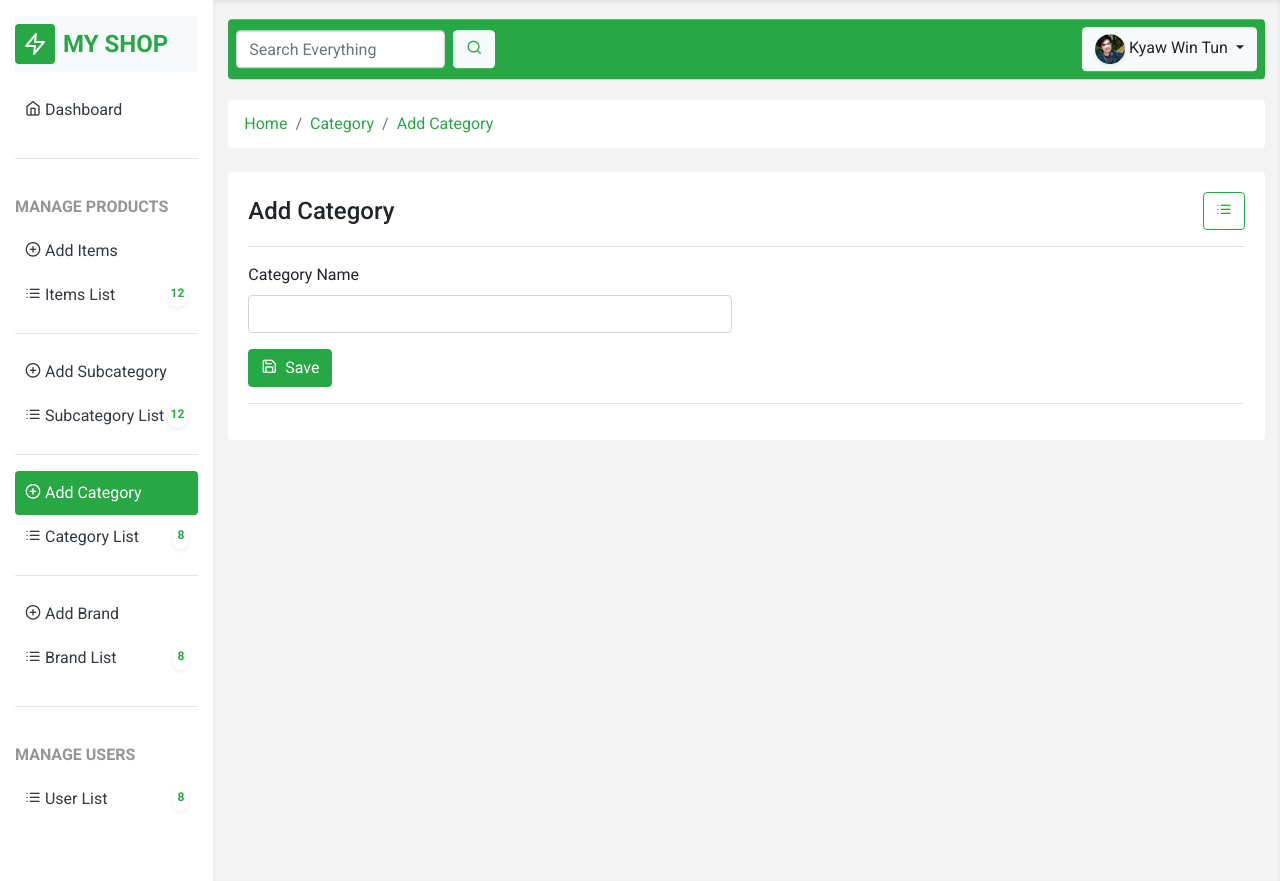
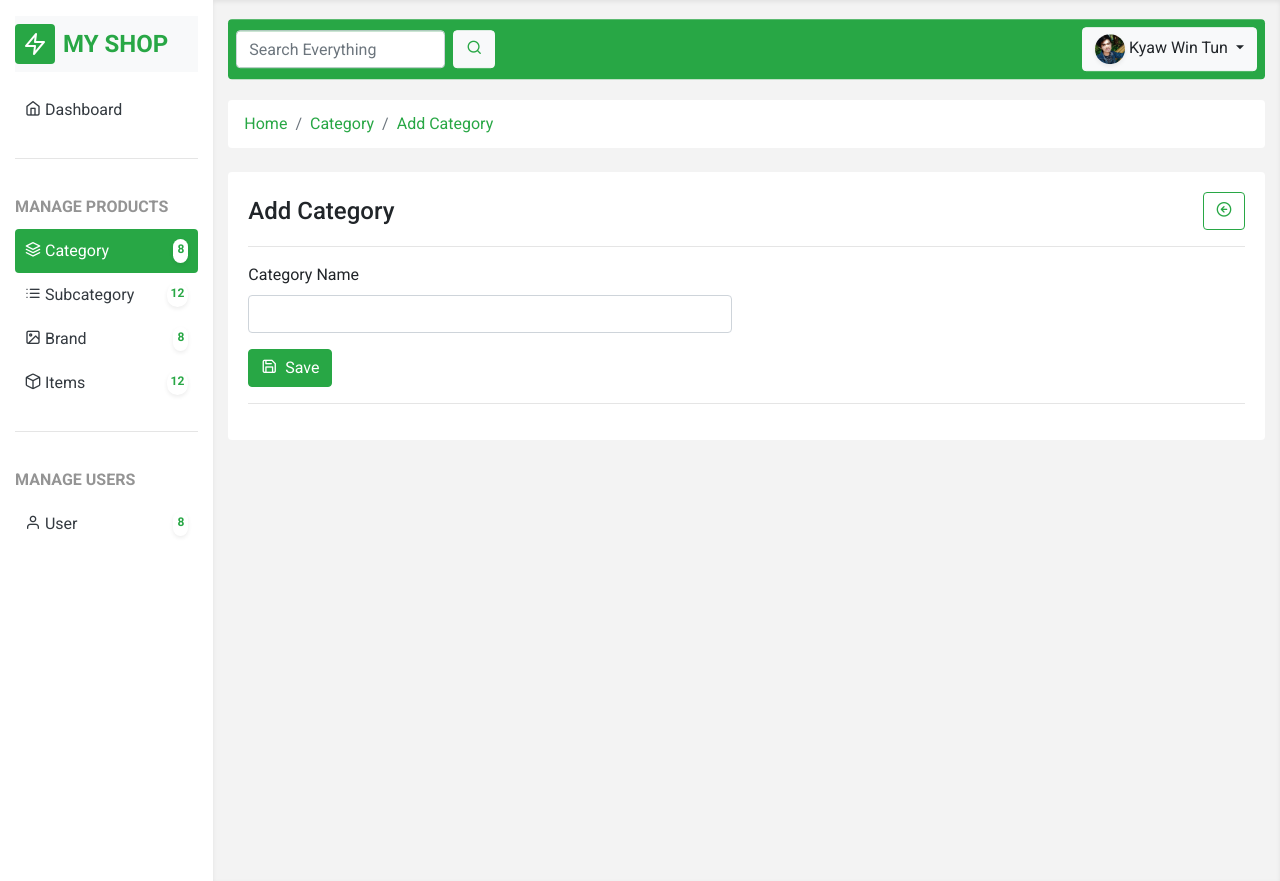
Before and after one commit to htetyinmin/One-Mart, a PHP site: page /admin/view/category_add.php in a window 1280 px wide. Run offline with PHP 8.4, Linux system fonts and the light colour scheme; some web fonts are replaced.

Commit message:
category brand delete

```diff
--- a/admin/template/header.php
+++ b/admin/template/header.php
@@ -43,97 +43,66 @@
                         <li class="menu-title">
                             <span>Manage Products</span>
                         </li>
+
                         <li class="menu-item">
-                            <a href="item_add.php" class="menu-item-link <?php if($currentPage == 'item_add'){echo 'active';}?>">
+                            <a href="category_list.php" class="menu-item-link <?php if($currentPage == 'category'){echo 'active';} else { echo 'somethings'; } ?>">
                                 <span>
-                                    <i class="feather-plus-circle"></i>
-                                    Add Items
+                                    <i class="feather-layers"></i>
+                                    Category
                                 </span>
+                                <span class="badge badge-pill bg-white shadow-sm text-success p-1">8</span>
                             </a>
                         </li>
+
                         <li class="menu-item">
-                            <a href="item_list.php" class="menu-item-link <?php if($currentPage == 'item_list'){echo 'active';}?>">
+                            <a href="subcategory_list.php" class="menu-item-link <?php if($currentPage == 'subcategory'){echo 'active';} else { echo 'somethings'; } ?>">
                                 <span>
                                     <i class="feather-list"></i>
-                                    Items List
+                                    Subcategory
                                 </span>
                                 <span class="badge badge-pill bg-white shadow-sm text-success p-1">12</span>
                             </a>
                         </li>
-                        <hr>
+
                         <li class="menu-item">
-                            <a href="subcategory_add.php" class="menu-item-link <?php if($currentPage == 'subcategory_add'){echo 'active';}?>">
+                            <a href="brand_list.php" class="menu-item-link <?php if($currentPage == 'brand'){echo 'active';} else { echo 'somethings'; } ?>">
                                 <span>
-                                    <i class="feather-plus-circle"></i>
-                                    Add Subcategory
+                                    <i class="feather-image"></i>
+                                    Brand
                                 </span>
+                                <span class="badge badge-pill bg-white shadow-sm text-success p-1">8</span>
                             </a>
                         </li>
+
                         <li class="menu-item">
-                            <a href="subcategory_list.php" class="menu-item-link <?php if($currentPage == 'subcategory_list'){echo 'active';}?>">
+                            <a href="item_list.php" class="menu-item-link <?php if($currentPage == 'item'){echo 'active';} else { echo 'somethings'; } ?>">
                                 <span>
-                                    <i class="feather-list"></i>
-                                    Subcategory List
+                                    <i class="feather-box"></i>
+                                    Items
                                 </span>
                                 <span class="badge badge-pill bg-white shadow-sm text-success p-1">12</span>
                             </a>
                         </li>
-                        <hr>
-                        <li class="menu-item">
-                            <a href="category_add.php" class="menu-item-link <?php if($currentPage == 'category_add'){echo 'active';}?>">
-                                <span>
-                                    <i class="feather-plus-circle"></i>
-                                    Add Category
-                                </span>
-                            </a>
-                        </li>
-                        <li class="menu-item">
-                            <a href="category_list.php" class="menu-item-link <?php if($currentPage == 'category_list'){echo 'active';}?>">
-                                <span>
-                                    <i class="feather-list"></i>
-                                    Category List
-                                </span>
-                                <span class="badge badge-pill bg-white shadow-sm text-success p-1">8</span>
-                            </a>
-                        </li>
-                        <hr>
-                        <li class="menu-item">
-                            <a href="brand_add.php" class="menu-item-link <?php if($currentPage == 'brand_add'){echo 'active';}?>">
-                                <span>
-                                    <i class="feather-plus-circle"></i>
-                                    Add Brand
-                                </span>
-                            </a>
-                        </li>
-                        <li class="menu-item">
-                            <a href="brand_list.php" class="menu-item-link <?php if($currentPage == 'brand_list'){echo 'active';}?>">
-                                <span>
-                                    <i class="feather-list"></i>
-                                    Brand List
-                                </span>
-                                <span class="badge badge-pill bg-white shadow-sm text-success p-1">8</span>
-                            </a>
-                        </li>
+
                         <li class="menu-spacer"><hr></li>
 
                         <li class="menu-title">
                             <span>Manage Users</span>
                         </li>
                         <li class="menu-item">
-                            <a href="user_list.php" class="menu-item-link <?php if($currentPage == 'user_list'){echo 'active';}?>">
+                            <a href="user_list.php" class="menu-item-link <?php if($currentPage == 'user'){echo 'active';} else { echo 'somethings'; } ?>">
                                 <span>
-                                    <i class="feather-list"></i>
-                                    User List
+                                    <i class="feather-user"></i>
+                                    User
                                 </span>
                                 <span class="badge badge-pill bg-white shadow-sm text-success p-1">8</span>
                             </a>
                         </li>
                     </ul>
-
                 </div>
-
             </div>
             <!--sidebar end-->
+
             <div class="col-12 col-lg-9 col-xl-10 vh-100 py-3 content">
                 <div class="row header mb-4">
                     <div class="col-12">
--- a/admin/view/brand_add.php
+++ b/admin/view/brand_add.php
@@ -1,6 +1,6 @@
 <?php
 
-    $currentPage = 'brand_add';
+    $currentPage = 'brand';
     include_once "../template/header.php";
     include_once "../system/function.php";
 
--- a/admin/view/category_add.php
+++ b/admin/view/category_add.php
@@ -1,5 +1,5 @@
 <?php
-    $currentPage = 'category_add';
+    $currentPage = 'category';
     include_once "../template/header.php";
     include_once "../system/function.php";
 
@@ -7,18 +7,14 @@
 
         $name = $_POST['name'];
 
-        if(empty($_POST["name"])){
-            echo "Please Enter Category Name ....";
-        }
-
         $sql = "INSERT INTO categories (name) values (?)";
         $res = myQuery($sql, [$name]);
 
-        if($res){
-            echo "Category Add Successfully!";
-        }else{
-            echo "Category Add Unsuccessfully, Please Try Again!";
-        }
+        // if($res){
+        //     echo "Category Add Successfully!";
+        // }else{
+        //     echo "Oop.. Something Wrong! Please Try Again!";
+        // }
       }
 ?>
 
@@ -43,7 +39,7 @@
                                     Add Category
                                   </h4>
                                   <a href="category_list.php" class="btn btn-outline-success">
-                                      <i class="feather-list"></i>
+                                      <i class="feather-arrow-left-circle"></i>
                                   </a>
                               </div>
                               <hr>
--- a/admin/view/item_add.php
+++ b/admin/view/item_add.php
@@ -1,5 +1,5 @@
 <?php
-    $currentPage = 'item_add';
+    $currentPage = 'item';
     include_once "../template/header.php";
     include_once "../system/function.php";
 
--- a/admin/view/item_list.php
+++ b/admin/view/item_list.php
@@ -1,5 +1,5 @@
 <?php
-    $currentPage = 'item_list';
+    $currentPage = 'item';
     include_once "../template/header.php";
     include_once "../system/function.php";
 
--- a/admin/view/subcategory_add.php
+++ b/admin/view/subcategory_add.php
@@ -1,5 +1,5 @@
 <?php
-    $currentPage = 'subcategory_add';
+    $currentPage = 'subcategory';
     include_once "../template/header.php";
     include_once "../system/function.php";
 
--- a/admin/view/subcategory_list.php
+++ b/admin/view/subcategory_list.php
@@ -1,5 +1,5 @@
 <?php
-    $currentPage = 'subcategory_list';
+    $currentPage = 'subcategory';
     include_once "../template/header.php";
     include_once "../system/function.php";
 
--- a/admin/view/user_list.php
+++ b/admin/view/user_list.php
@@ -1,5 +1,5 @@
 <?php
-    $currentPage = 'user_list';
+    $currentPage = 'user';
     include_once "../template/header.php";
 ?>
 
```
Also changed, not shown: admin/system/function.php (+0 -8 lines), admin/view/brand_list.php (+20 -5 lines), admin/view/category_list.php (+19 -4 lines).
